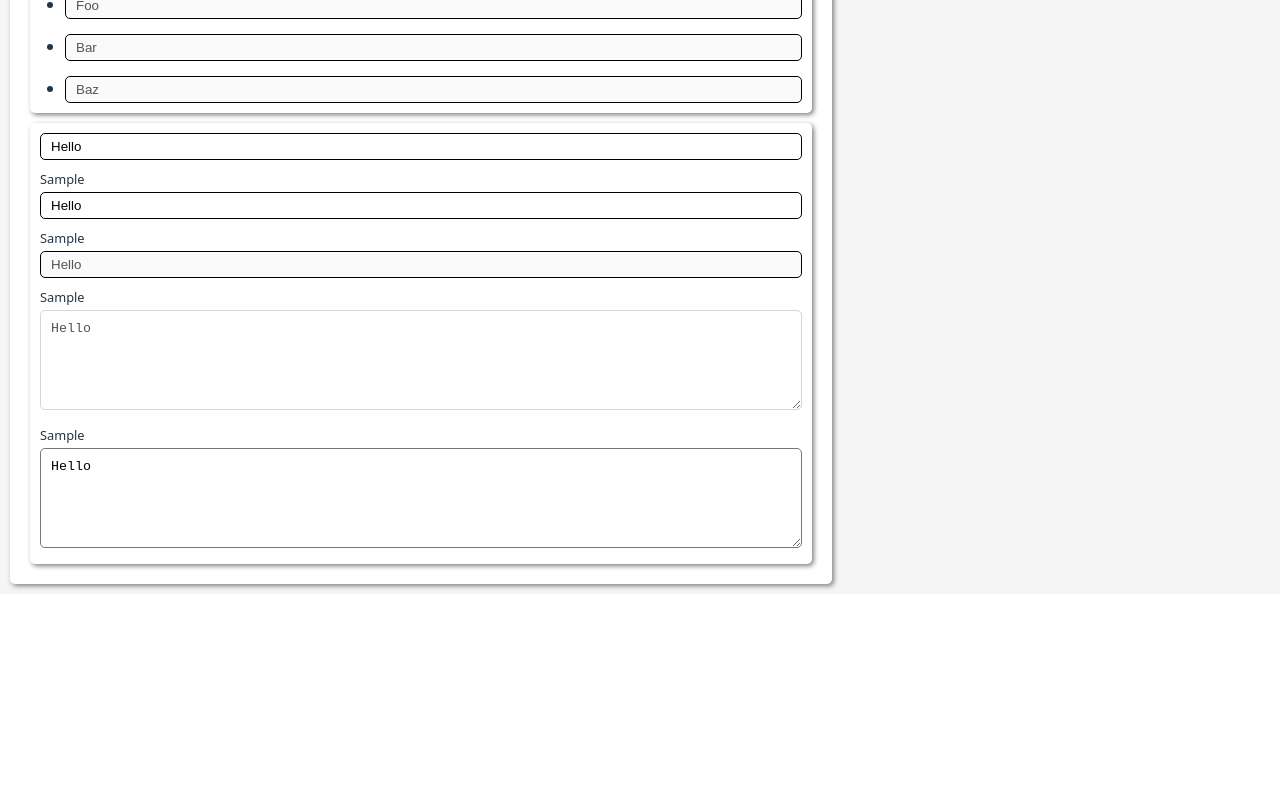
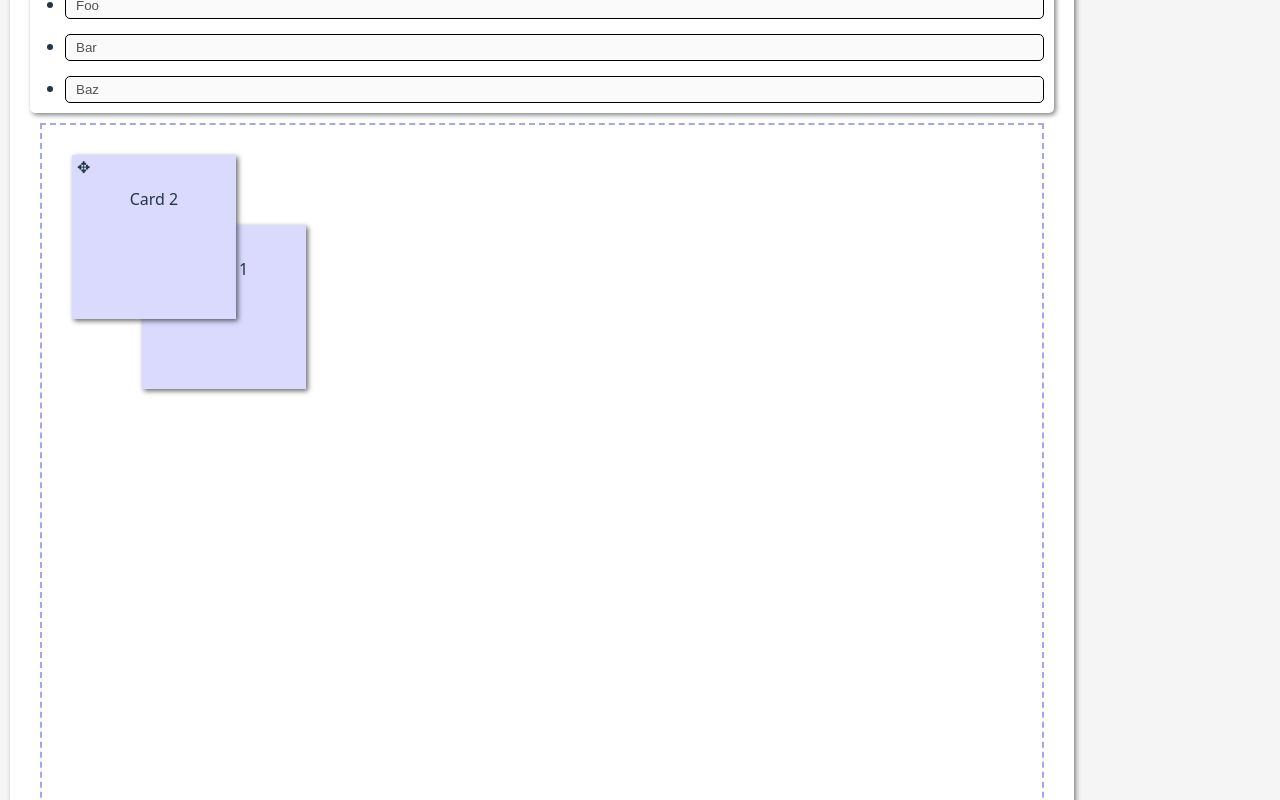
Before and after one commit to Iubalus/arborist, a Vue app in the folder arborist/: page / in a window 1280 px wide. Shown: the part 640-1440 px from the top of the page. Before the commit the page ends 1234 px from the top, so only its background shows below. Built offline with nearby package versions, Linux system fonts and the light colour scheme.

Commit message:
Create drag canvas for organizing cards

```diff
--- a/arborist/src/App.vue
+++ b/arborist/src/App.vue
@@ -22,6 +22,7 @@
         <EditList v-model:value="editList"></EditList>
         <EditList v-model:value="editList" label="Read Only" read-only></EditList>
       </Card>
+      <DragCanvas />
       <Card>
         <LabelText v-model:value="testValue" />
         <LabelText label="Sample" v-model:value="testValue" />
@@ -41,8 +42,9 @@ import Card from "./components/bits/Card.vue";
 import EditList from "./components/bits/EditList.vue";
 import Btn from "./components/bits/Btn.vue";
 import Page from "./components/bits/Page.vue";
+import DragCanvas from "./components/DragCanvas.vue";
 export default defineComponent({
-  components: { InterviewSnapshot, LabelText, Card, EditList, Btn, Page },
+  components: { InterviewSnapshot, LabelText, Card, EditList, Btn, Page, DragCanvas },
   data() {
     return {
       profiles: [] as Profile[],
--- /dev/null
+++ b/arborist/src/components/DragCanvas.vue
@@ -0,0 +1,94 @@
+<template>
+    <div class="canvas">
+        <div v-for="(card, i) in cards" :key="i" class="card" :style="`top:${card.y}px;left:${card.x}px;z-index:${card.z};`">
+            <div class="grab-arrow" draggable="true" v-on:dragstart="(e) => dragStart(e, i)"
+                v-on:drag="(e) => drag(e, i)">
+                &#10021;
+            </div>
+            {{ card.text }}
+        </div>
+    </div>
+</template>
+<script lang="ts">
+import { defineComponent } from 'vue'
+
+export default defineComponent({
+    data() {
+        return {
+            dragStartX: 0,
+            dragStartY: 0,
+            lastMoved: 0,
+            canvasWidth: 1000,
+            canvasHeight: 1000,
+            cards: [
+                {
+                    text: "Card 1",
+                    z: 0,
+                    x: 100,
+                    y: 100
+                },
+                {
+                    text: "Card 2",
+                    z: 1,
+                    x: 30,
+                    y: 30
+                }
+            ]
+        }
+    },
+    methods: {
+        dragStart(e: any, i: number) {
+            this.dragStartX = e.pageX;
+            this.dragStartY = e.pageY;
+            this.cards[this.lastMoved].z = 0;
+            this.cards[i].z = 1;
+            this.lastMoved = i;
+        },
+        drag(e: any, i: number) {
+            let xDelta = e.pageX - this.dragStartX;
+            let yDelta = e.pageY - this.dragStartY;
+            this.dragStartX = e.pageX;
+            this.dragStartY = e.pageY;
+
+            let newX = this.cards[i].x + xDelta;
+            if (newX >= 0 && newX < this.canvasWidth && Math.abs(xDelta) < 100) {
+                this.cards[i].x = newX;
+            }
+            let newY = this.cards[i].y + yDelta;
+            if (newY >= 0 && newY < this.canvasHeight && Math.abs(yDelta) < 100) {
+                this.cards[i].y = newY;
+            }
+        }
+    }
+})
+
+</script>
+<style scoped>
+.canvas {
+    position: relative;
+    width: 1000px;
+    height: 1000px;
+    border: dashed 2px rgb(165, 165, 243);
+    margin: 10px;
+
+    .card {
+        position: absolute;
+        width: 100px;
+        height: 100px;
+        background: rgb(218, 218, 255);
+        box-shadow: 2px 2px 5px rgba(0, 0, 0, .6);
+    }
+
+    .grab-arrow {
+        position: absolute;
+        top: 5px;
+        left: 5px;
+        line-height: 14px;
+
+        &:hover {
+            cursor: grab;
+        }
+    }
+
+}
+</style>
--- a/arborist/src/components/bits/EditList.vue
+++ b/arborist/src/components/bits/EditList.vue
@@ -3,7 +3,7 @@
         <ul :class="[readOnly ? '' : 'draggable', asRow ? 'as-row' : '']">
             <li v-for="(v, i) in internalValue" :key="keys[i]" :draggable="!readOnly" :ondragover="dragOver"
                 :ondragstart="dragStart" :ondragend="dragEnd" :data-index="i">
-                <div class="item-row">
+                <div class="item-row" :data-use="v">
                     <LabelText v-model:value="internalValue[i]" :read-only="readOnly"></LabelText>
                     <Btn v-if="!readOnly" text="-" width="30px" @click="() => deleteItem(i)"></Btn>
                 </div>
```
